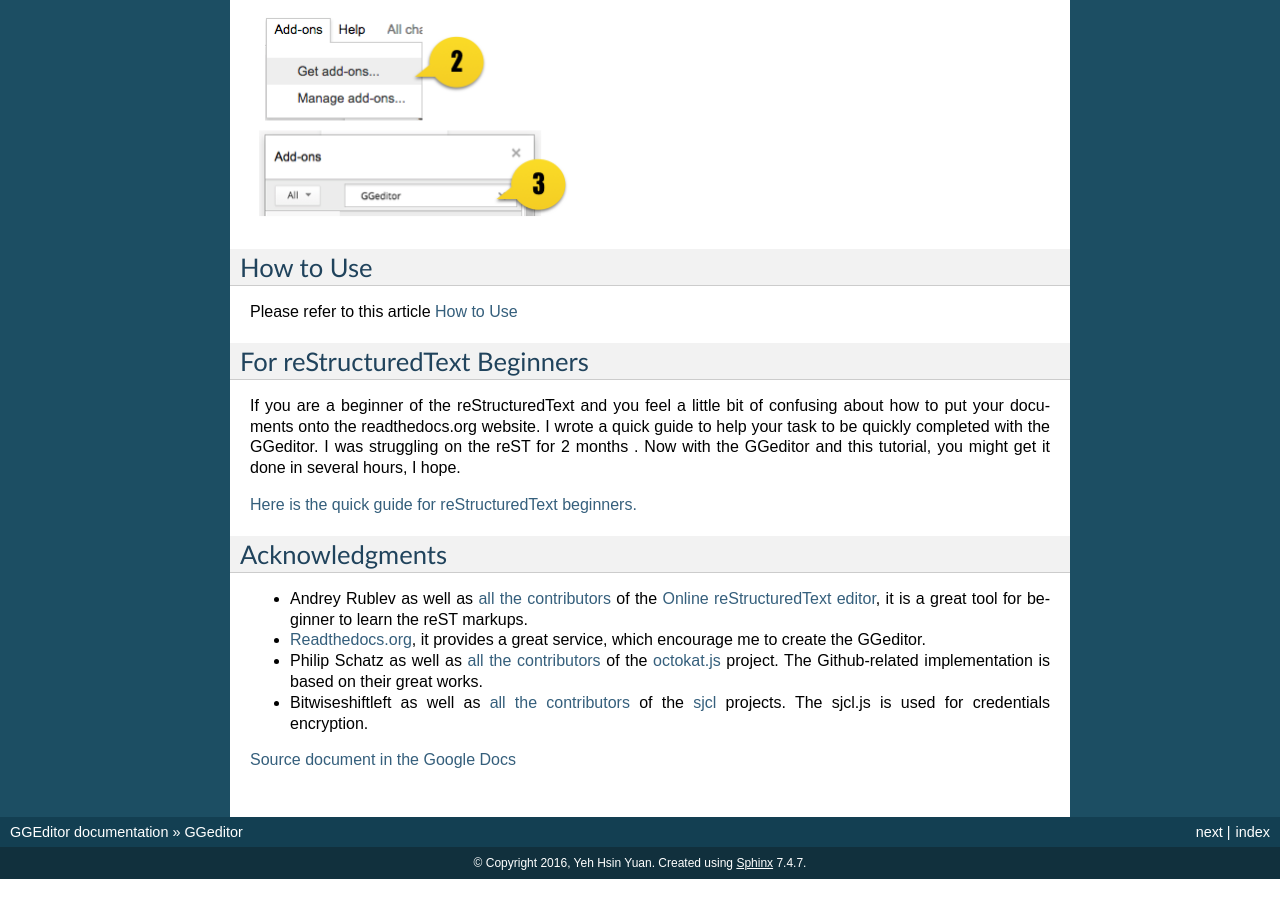
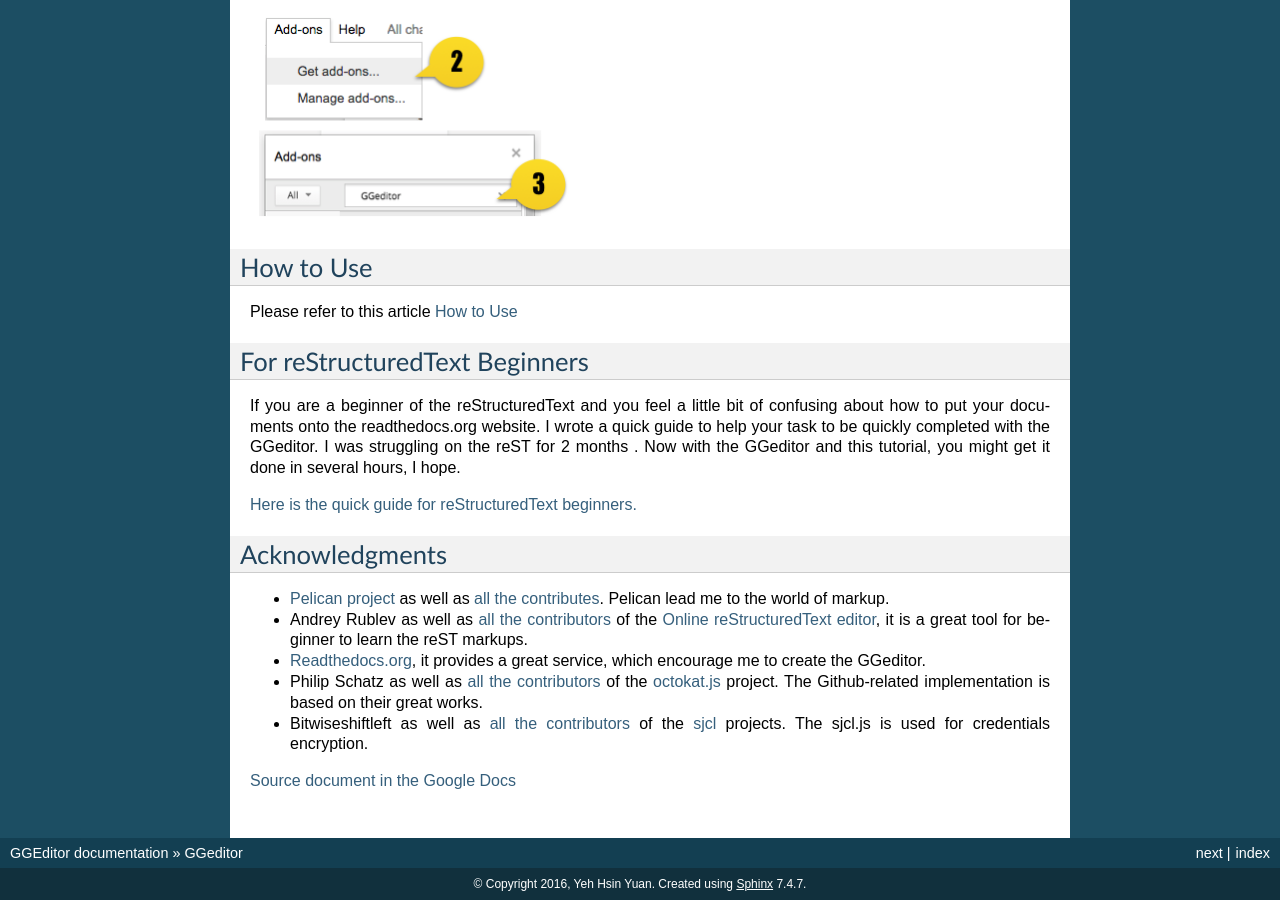
Before and after one commit to iapyeh/GGeditor, a Sphinx documentation site: the page built from docs/index.rst, in a window 1280 px wide and 900 px high, scrolled down 1541 px. Built offline with Sphinx 7.4.7, drawn with Linux system fonts in a browser that asks for light colours; before the commit the page ends 2420 px from its top, so only the background shows below that.

Commit message:
Google Docs reST Editor@2016-11-25 11:20:35

```diff
--- a/docs/index.rst
+++ b/docs/index.rst
@@ -71,6 +71,7 @@
 Acknowledgments
 ***************
 
+* \ `Pelican project`_\  as well as \ `all the contributes`_\ . Pelican lead me to the world of markup.
 * Andrey Rublev as well as \ `all the contributors`_\  of the \ `Online reStructuredText editor`_\ , it is a great tool for beginner to learn the reST markups.
 * \ `Readthedocs.org`_\ , it provides a great service, which encourage me to create the GGeditor.
 * Philip Schatz as well as \ `all the contributors`_\  of the  \ `octokat.js`_\  project. The Github-related implementation is based on their great works.
@@ -83,6 +84,8 @@
 .. _`Read The Docs`: https://readthedocs.org/
 .. _`How to Use`: User%20Guide.html
 .. _`Here is the quick guide for reStructuredText beginners.`: how2Readthedocs.html
+.. _`Pelican project`: https://github.com/getpelican/pelican
+.. _`all the contributes`: https://github.com/getpelican/pelican/graphs/contributors
 .. _`all the contributors`: https://github.com/bitwiseshiftleft/sjcl/graphs/contributors
 .. _`Online reStructuredText editor`: http://rst.ninjs.org/
 .. _`Readthedocs.org`: https://readthedocs.org
```
